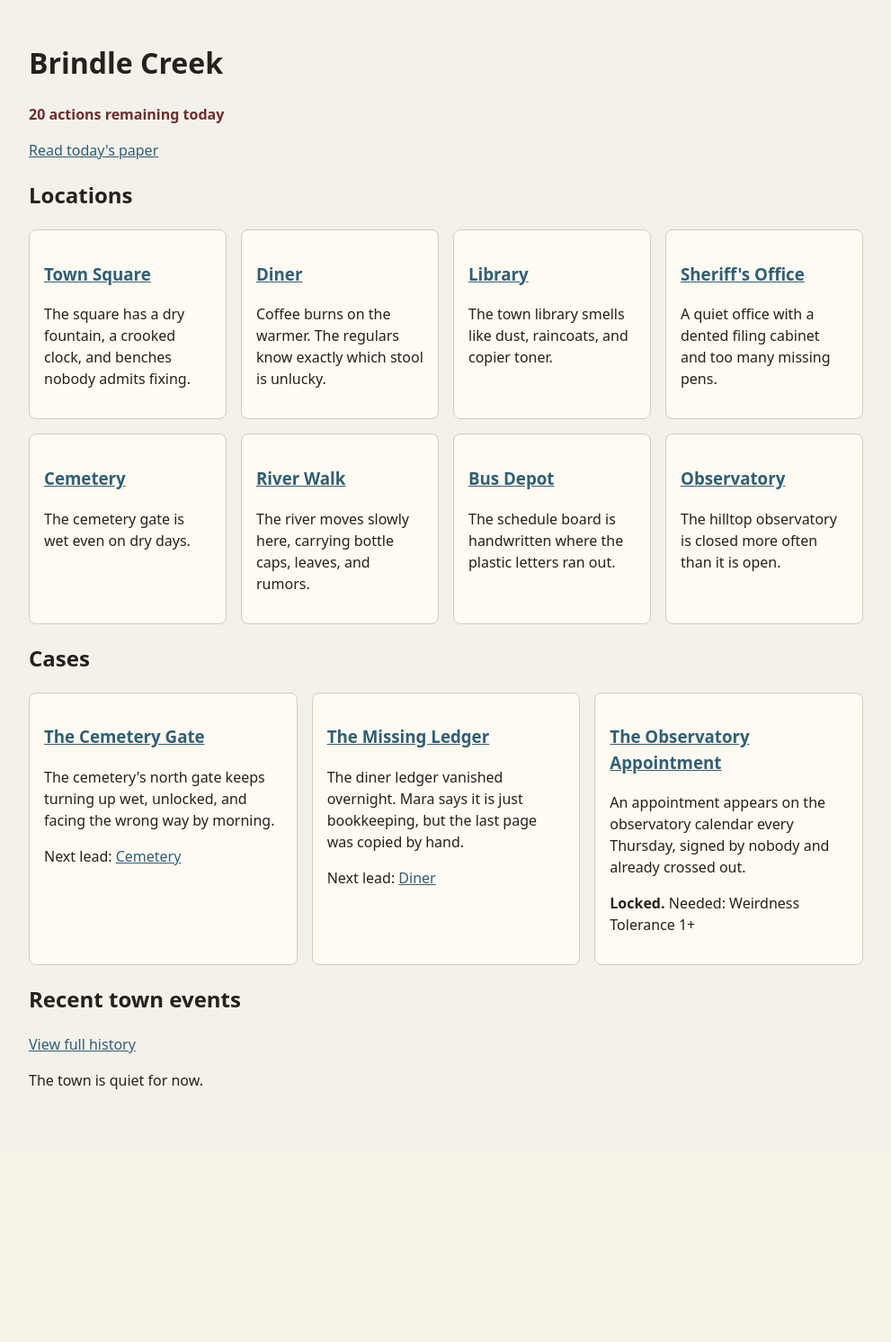
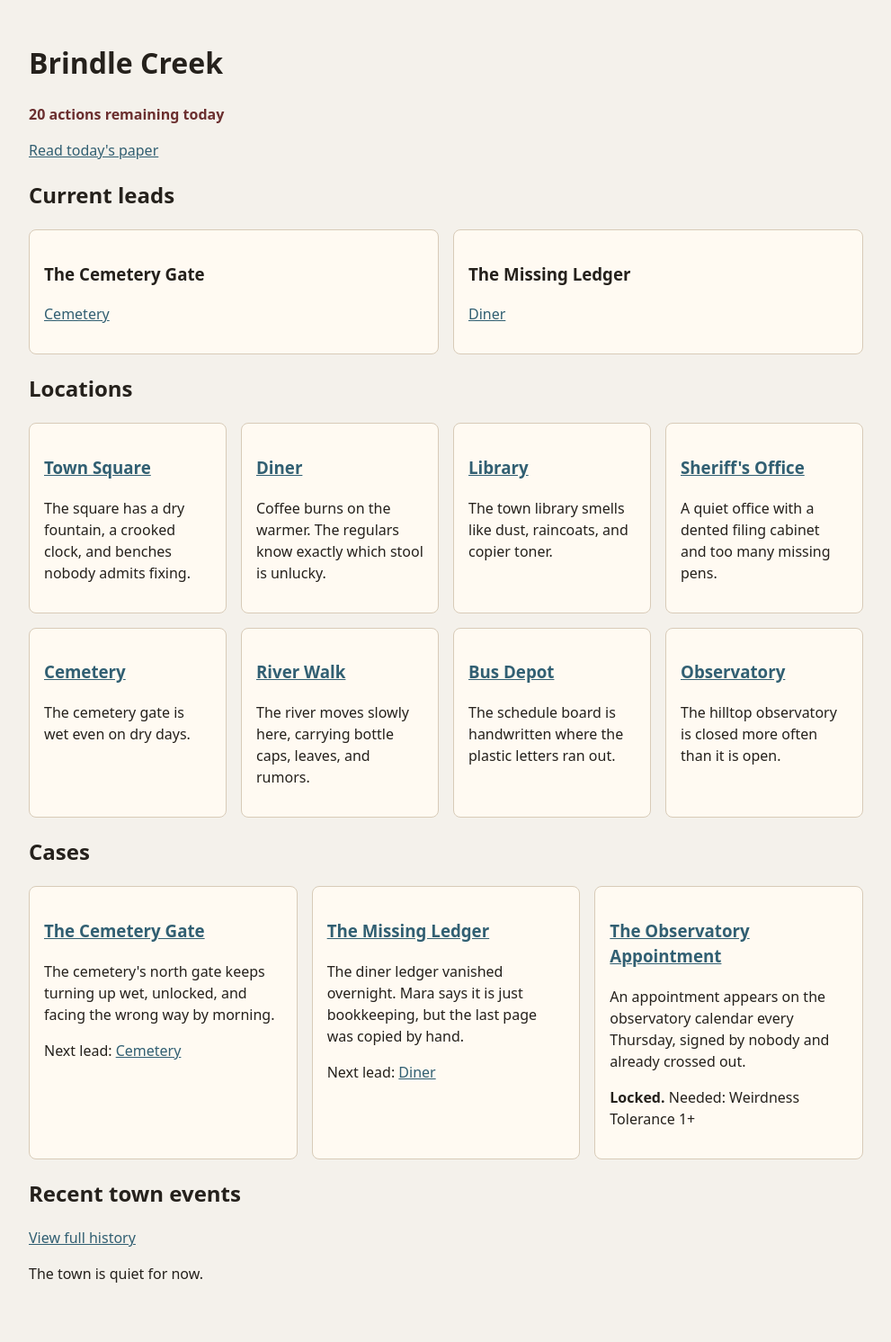
Before and after one commit to nylanalyn/case-by-case, a Django app: page /town/ in a window 1280 px wide. Shown: the part 67-1559 px from the top of the page at 90% size, without its empty margins (144-1135 px from the left). Before the commit the page ends 1278 px from the top, so only its background shows below. Run offline with Django 5.2, Linux system fonts and the light colour scheme; the visitor is signed in with stand-in values (Sample User, id 1); data comes from the database, SQL or seed files in the repository; data that the repository does not hold is empty.

Commit message:
Show current leads on town page

```diff
--- a/templates/towns/home.html
+++ b/templates/towns/home.html
@@ -4,6 +4,18 @@
   <h1>{{ profile.town.name }}</h1>
   <p class="actions">{{ profile.daily_actions_remaining }} actions remaining today</p>
   <p><a href="{% url 'newspaper' %}">Read today's paper</a></p>
+
+  <h2>Current leads</h2>
+  <section class="grid">
+    {% for card in current_leads %}
+      <article class="card">
+        <h3>{{ card.case.title }}</h3>
+        <p><a href="{% url 'location_detail' card.action.location_slug %}">{{ card.action.location_name }}</a></p>
+      </article>
+    {% empty %}
+      <p>No open leads.</p>
+    {% endfor %}
+  </section>
 
   <h2>Locations</h2>
   <section class="grid">
--- a/towns/views.py
+++ b/towns/views.py
@@ -27,10 +27,21 @@ def town_home(request):
     locations = Location.objects.filter(town=profile.town, is_unlocked=True)
     events = TownEvent.objects.filter(town=profile.town)[:5]
     case_cards = case_cards_for_player(profile)
+    current_leads = [
+        card
+        for card in case_cards
+        if card["is_available"] and card["status"] != "complete" and card["action"] is not None
+    ]
     return render(
         request,
         "towns/home.html",
-        {"profile": profile, "locations": locations, "events": events, "case_cards": case_cards},
+        {
+            "profile": profile,
+            "locations": locations,
+            "events": events,
+            "case_cards": case_cards,
+            "current_leads": current_leads,
+        },
     )
 
 
```
Also changed, not shown: towns/tests.py (+17 -0 lines).
